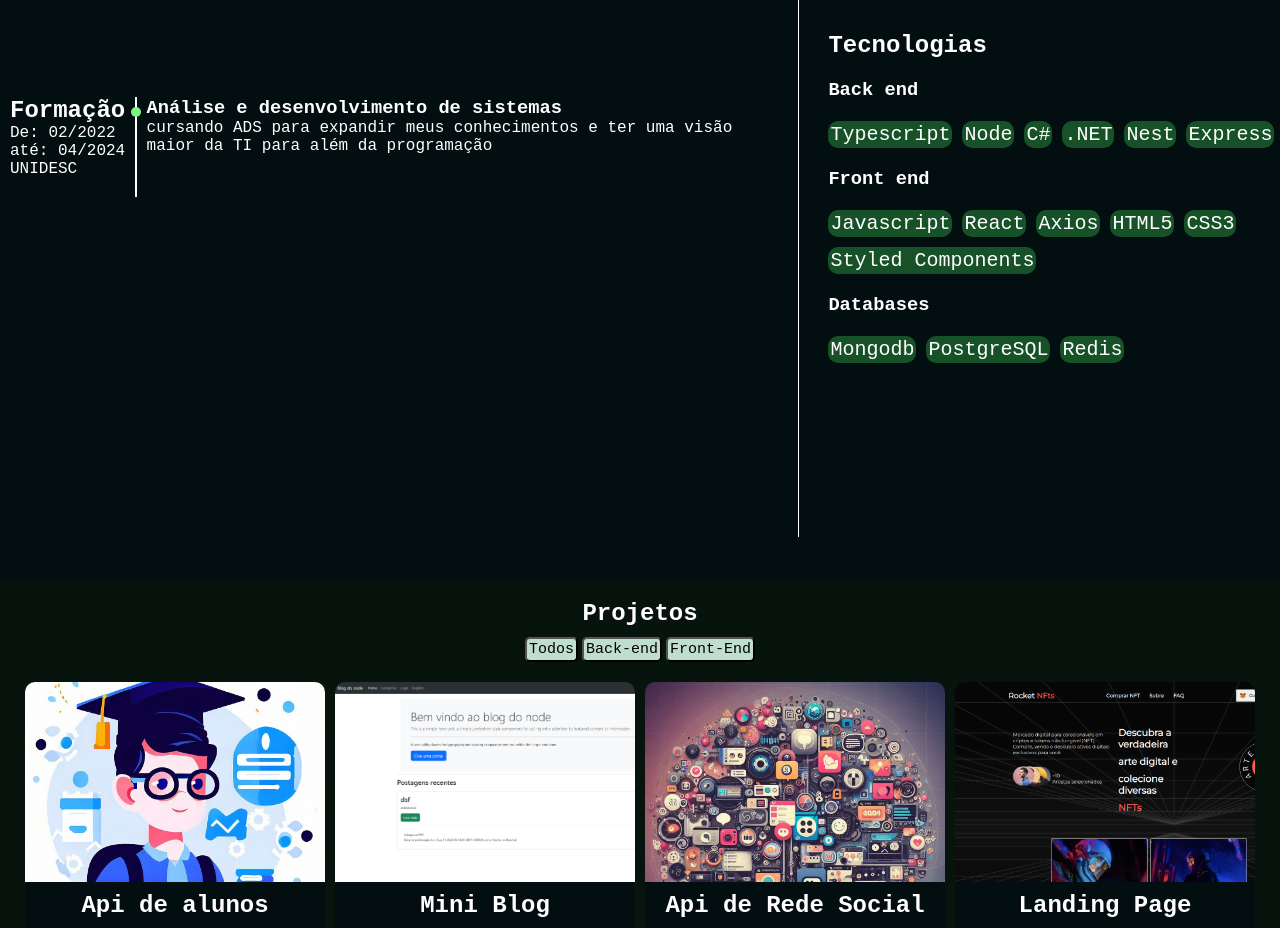
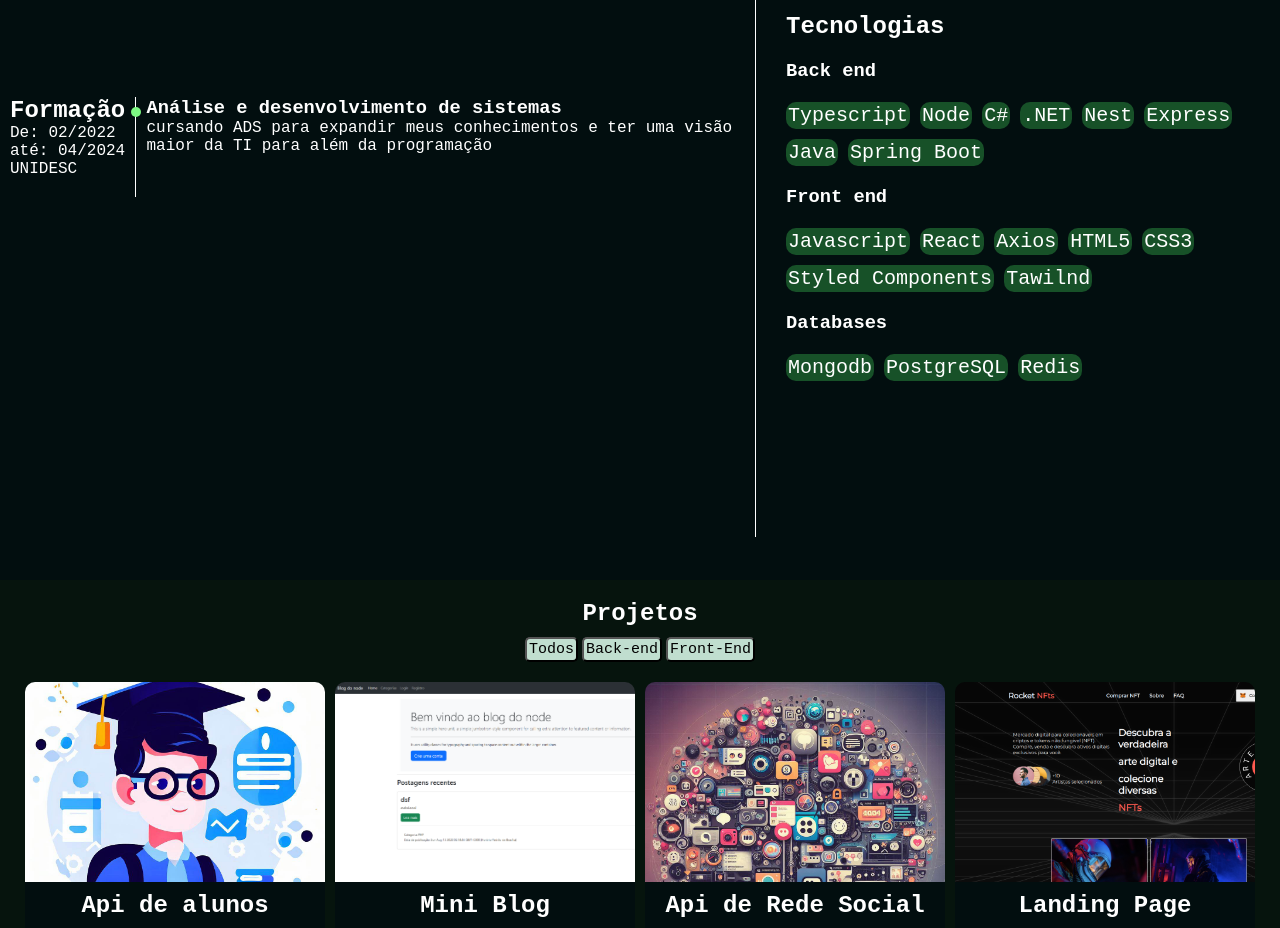
Before and after one commit to DaniloDeV90/MyPortfolio, a React (Vite) app in the folder portfolio/: page / in a window 1280 px wide. Shown: the part 1720-2648 px from the top of the page. Built offline with nearby package versions, Linux system fonts and the light colour scheme; a web font is replaced by a local one.

Commit message:
adicionando novas tecnologias

```diff
--- a/portfolio/src/Pages/Projetos/CardsProjetos/Card.tsx
+++ b/portfolio/src/Pages/Projetos/CardsProjetos/Card.tsx
@@ -31,9 +31,9 @@ const Card = ({ elementos }: { elementos: JSXEelements }) => {
 
 
     return (
-        <div className={`Card_Container  ${LightOrDarkTheme} `}>
+        <div className={`Card_Container  ${LightOrDarkTheme} `} id='card'>
 
-            <div className="Card">
+            <div className="Card" >
                 <div className="Close_Card" >
                     <h1>{elementos.Title}</h1>
                     <p onClick={closeCard} className='x'>X</p>
--- a/portfolio/src/Pages/Projetos/allProjects/Back_End_Projects/AddImage.css
+++ b/portfolio/src/Pages/Projetos/allProjects/Back_End_Projects/AddImage.css
@@ -1,3 +1,9 @@
+#ancoracards {
+
+
+}
+
+
 #ApiAluno  > .imagem {
     background-image: url(../imgs/ImgAluno.jpeg);
     background-repeat: no-repeat;
--- a/portfolio/src/Pages/Servicos/Curriculo.tsx
+++ b/portfolio/src/Pages/Servicos/Curriculo.tsx
@@ -66,6 +66,8 @@ const Curriculo = () => {
                   <span>Nest</span>
                   <span>Express</span>
 
+                  <span>Java</span>
+                  <span> Spring Boot </span>
                 </div>
               </div>
 
@@ -83,7 +85,7 @@ const Curriculo = () => {
                   <span>HTML5</span>
                   <span>CSS3</span>
                   <span>Styled Components</span>
-
+                  <span>Tawilnd</span>
                 </div>
               </div>
               <div className="DatabaseColumn">
```
Also changed, not shown: portfolio/src/Pages/Projetos/allProjects/Back_End_Projects/All_Back_End_Projects.tsx (+8 -3 lines).
